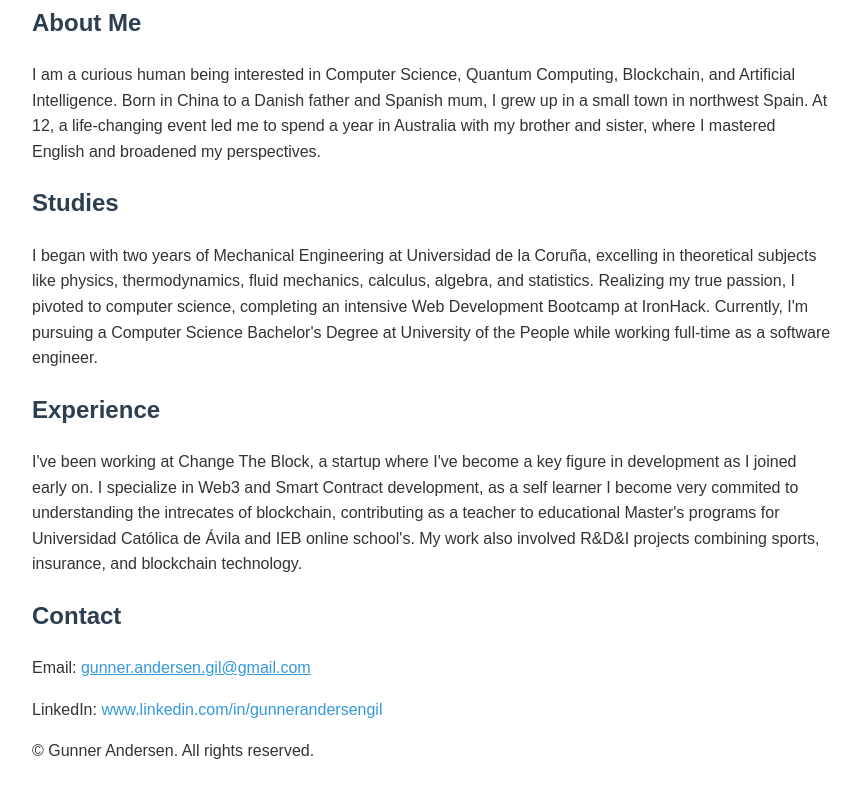
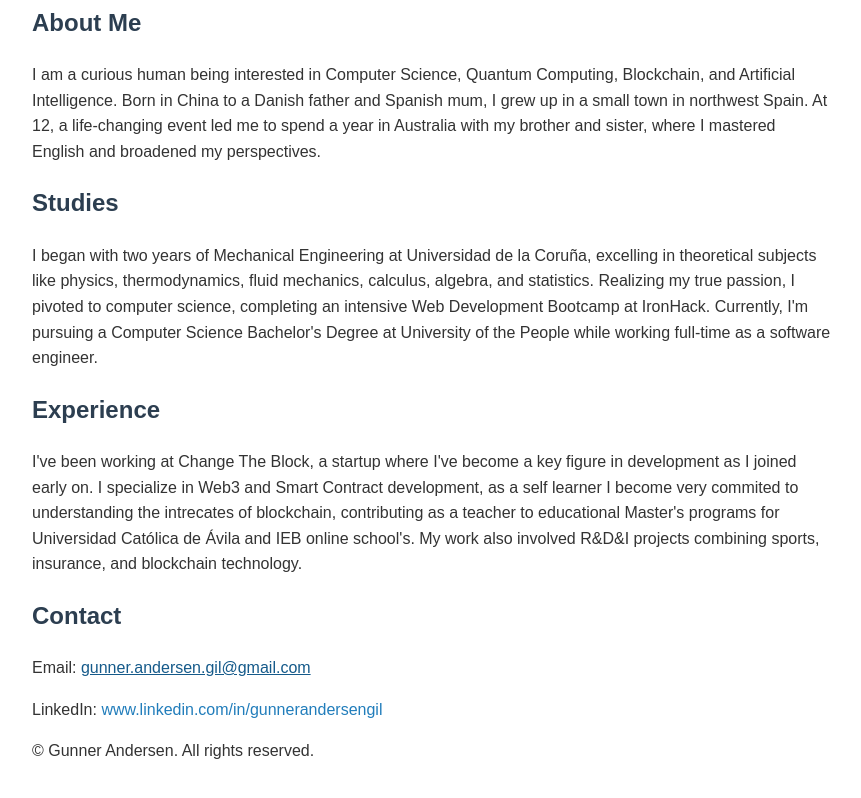
Before and after one commit to GunnerAg/portfolio2, a plain HTML site: page index.html in a window 1280 px wide. In both pictures the pointer is over the link "gunner.andersen.gil@gmail.com". Shown: the part 214-1012 px from the top of the page, without its empty margins (208-1069 px from the left). Drawn offline with Linux system fonts and the light colour scheme.

Commit message:
updated colors

```diff
--- a/index.html
+++ b/index.html
@@ -64,11 +64,12 @@
             color: #2c3e50;
         }
         a {
-            color: #3498db;
+            color: #217dbb;
             text-decoration: none;
         }
-        a:hover {
+        a:hover, a:focus {
             text-decoration: underline;
+            color: #155a8a; /* azul más oscuro al pasar el mouse */
         }
     </style>
 </head>
```
